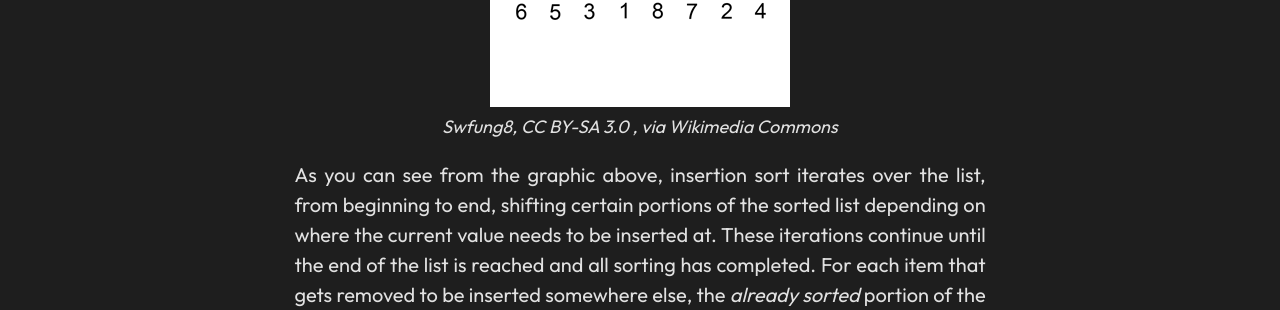
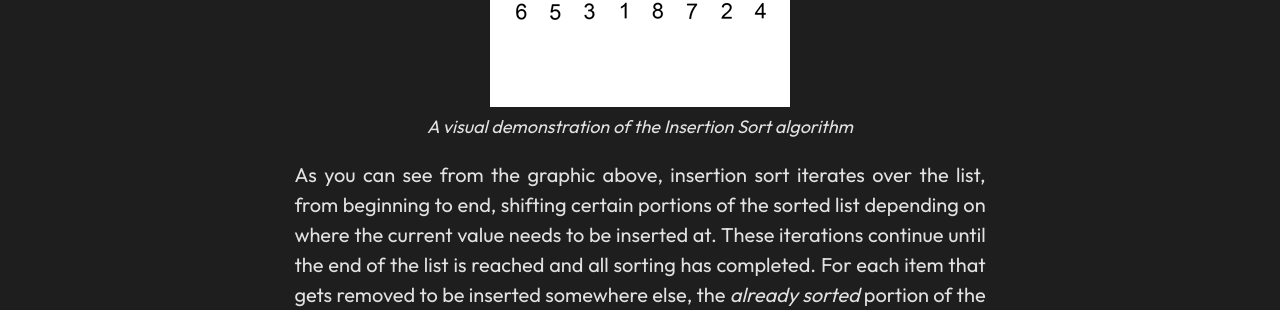
Before and after one commit to jasonmauss/jasonmaussblog, a Jekyll site: the page built from _posts/2023-11-29-algo-series-3-insertion-sort.md, in a window 1280 px wide and 900 px high, scrolled down 835 px. Shown: the part 145-455 px from the top of the window. Built offline with Jekyll 4.4.1, drawn with Linux system fonts in a browser that asks for light colours; some web fonts are replaced; comment, search, counter and statistics services are not loaded.

Commit message:
Update Post “2023-11-29-algo-series-3-insertion-sort”

```diff
--- a/_posts/2023-11-29-algo-series-3-insertion-sort.md
+++ b/_posts/2023-11-29-algo-series-3-insertion-sort.md
@@ -19,6 +19,6 @@ Insertion sort works by building the end result (typically an array or list of s
 
 For a visual demonstration of insertion sort, here's a quick graphic to help with the concept
 
-![Swfung8, CC BY-SA 3.0 <https://creativecommons.org/licenses/by-sa/3.0>, via Wikimedia Commons](../uploads/insertion-sort-example-300px.gif "A visual demonstration of the Insertion Sort algorithm")
+![A visual demonstration of the Insertion Sort algorithm](../uploads/insertion-sort-example-300px.gif "Swfung8, CC BY-SA 3.0 <https://creativecommons.org/licenses/by-sa/3.0>, via Wikimedia Commons")
 
 As you can see from the graphic above, insertion sort iterates over the list, from beginning to end, shifting certain portions of the sorted list depending on where the current value needs to be inserted at. These iterations continue until the end of the list is reached and all sorting has completed. For each item that gets removed to be inserted somewhere else, the *already sorted* portion of the list is checked from largest value to smallest, to determine which position the removed item should be inserted at.
```
